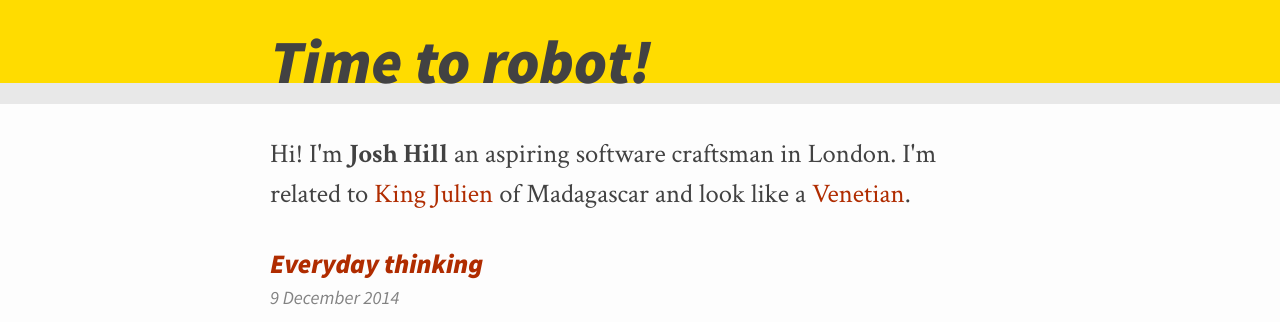
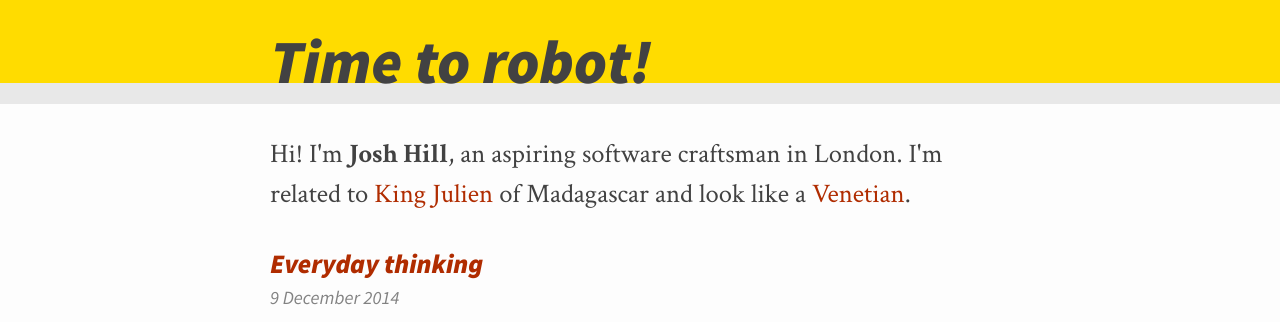
Before and after one commit to jamesjoshuahill/jamesjoshuahill.github.io, a Jekyll site: the page built from index.html, in a window 1280 px wide and 900 px high. Shown: the top 322 px of the window. Built offline with Jekyll 4.4.1, drawn with Linux system fonts in a browser that asks for light colours.

Commit message:
Corrent welcome message grammar
Thanks @nadidami

```diff
--- a/index.html
+++ b/index.html
@@ -5,7 +5,7 @@ layout: default
 <div class="home">
 
   <h1 class="page-heading">
-    Hi! I'm <strong>{{ site.author }}</strong> an aspiring software craftsman
+    Hi! I'm <strong>{{ site.author }}</strong>, an aspiring software craftsman
     in London. I'm related to
     <a href="http://youtu.be/VGhvWiZbHxw?t=10s" title="Madagascar King Julien Robot Dance">King Julien</a>
     of Madagascar and look like a
```
